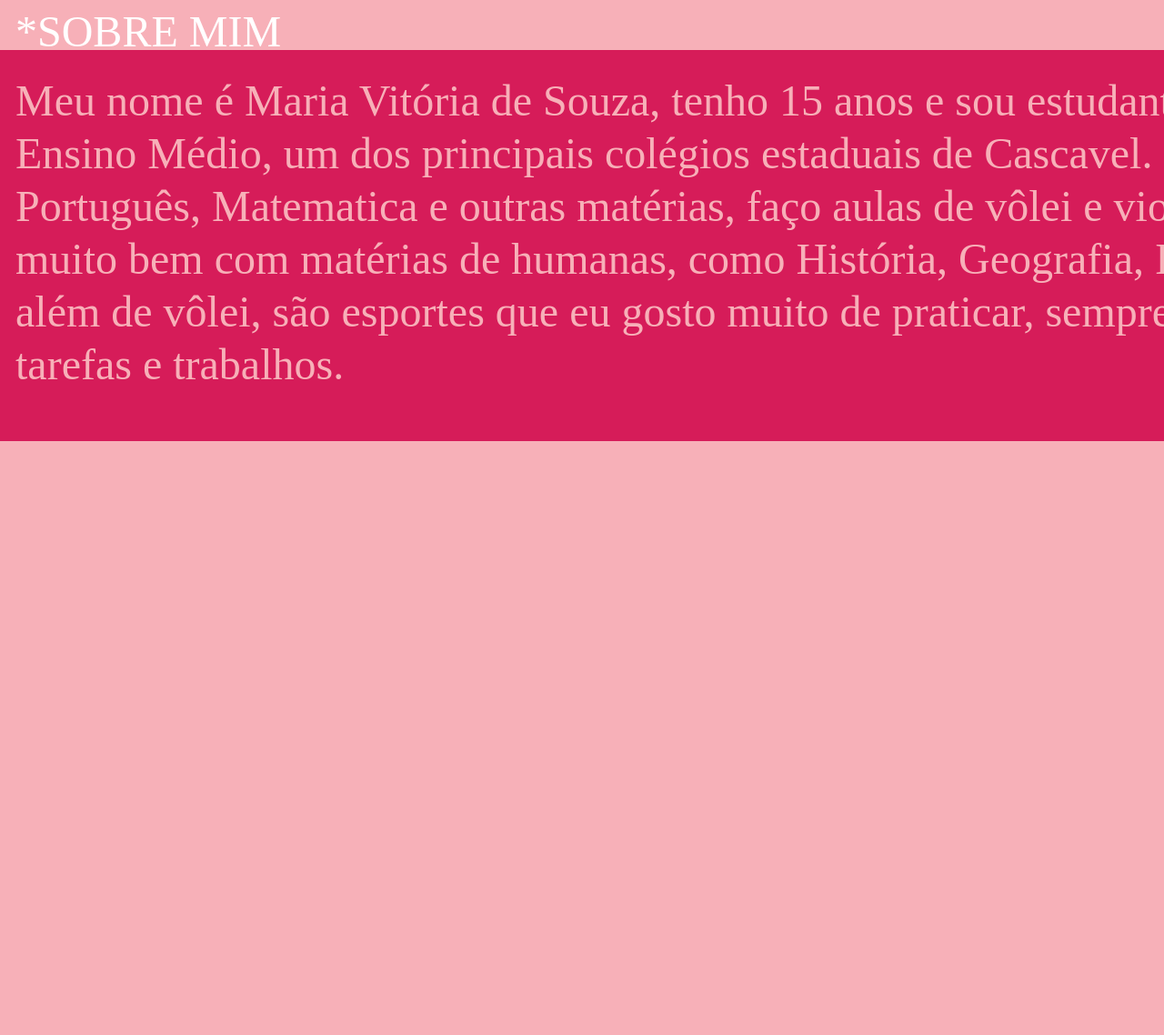
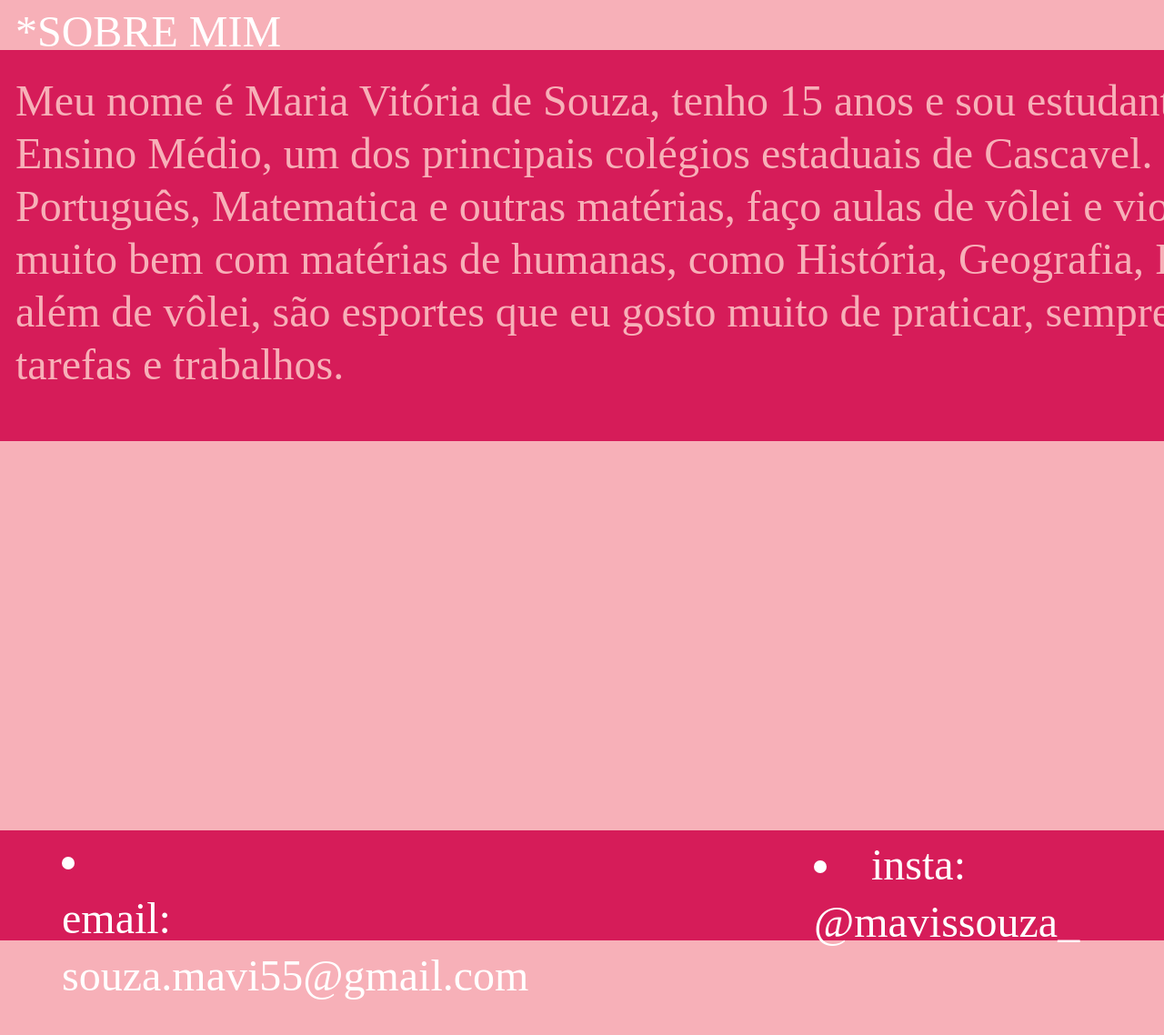
Before and after one commit to mavissouza/Mavi-2D, a plain HTML site: page index.html in a window 1280 px wide. Shown: the part 500-1638 px from the top of the page at 91% size. Before the commit the page ends 985 px from the top, so only its background shows below. Drawn offline with Linux system fonts and the light colour scheme.

Commit message:
Add files via upload

```diff
--- a/index.html
+++ b/index.html
@@ -26,6 +26,11 @@
 Me dou muito bem com matérias de humanas, como História, Geografia, Inglês e Redação.
 No dia a dia, pratico academia além de vôlei, são esportes que eu gosto muito de praticar, sempre estudo nos fins de tarde e depois tento fazer tarefas e trabalhos.</p>
 
+<h1 class="barra2"> </h1>
+  <li class="email">email: souza.mavi55@gmail.com</li>
+  <li class="insta">insta: @mavissouza_</li>
+  <li class="cell">telefone: (45) 9997-6330</li>
+
 
 </body>
 </html>
--- a/style.css
+++ b/style.css
@@ -9,6 +9,7 @@ body{
   height: 238px;
   left: 57px;
   top: 25px;
+  border-radius: 50px;
 }
 
 .titulonome{
@@ -130,3 +131,68 @@ top: 289px;
 
 background: #D61C59;
 }
+
+.barra2{
+  position: absolute;
+width: 2257px;
+height: 121px;
+left: 0px;
+top: 1392px;
+
+background: #D61C59;
+}
+
+.email{
+  position: absolute;
+width: 137px;
+height: 49px;
+left: 68px;
+top: 1415px;
+
+font-family: 'Jacques Francois';
+font-style: normal;
+font-weight: 400;
+font-size: 48px;
+line-height: 63px;
+
+color: #FFFFFF;
+
+}
+
+.insta{
+  position: absolute;
+width: 241px;
+height: 49px;
+left: 895px;
+top: 1419px;
+
+font-family: 'Jacques Francois';
+font-style: normal;
+font-weight: 400;
+font-size: 48px;
+line-height: 63px;
+
+color: #FFFFFF;
+
+}
+
+.cell{
+  position: absolute;
+width: 197px;
+height: 43px;
+left: 1523px;
+top: 1422px;
+
+font-family: 'Itim';
+font-style: normal;
+font-weight: 400;
+font-size: 48px;
+line-height: 63px;
+
+color: #FFFFFF;
+
+
+
+
+
+}
```
